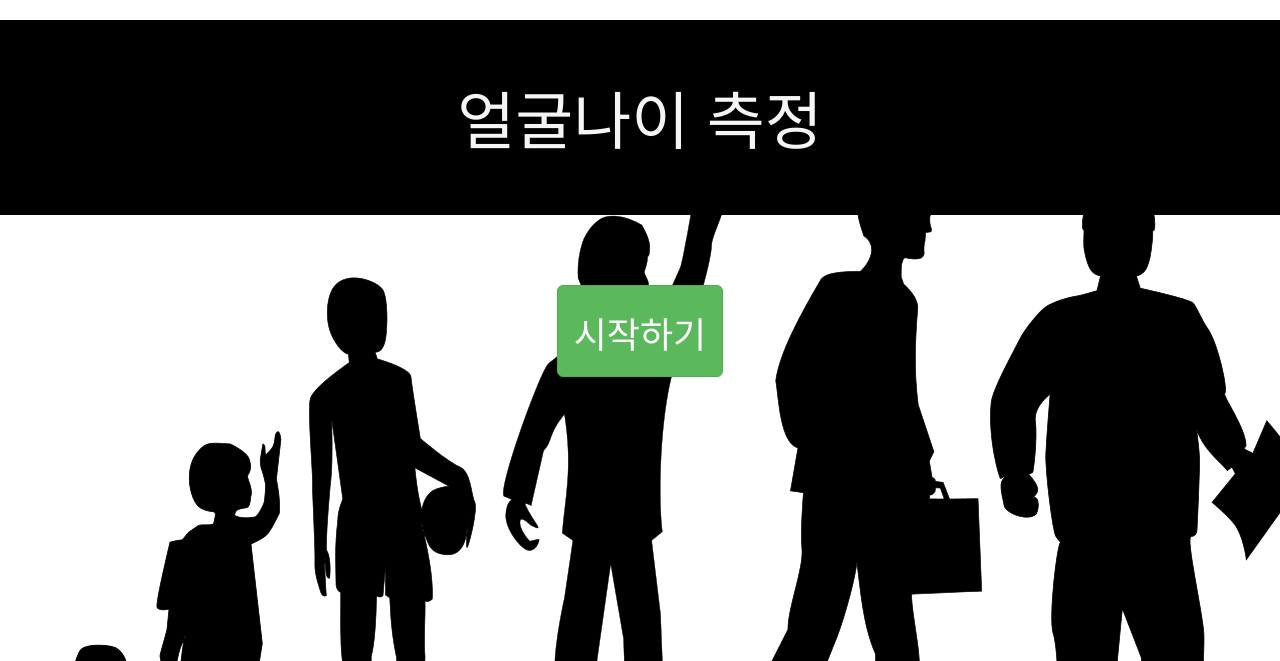
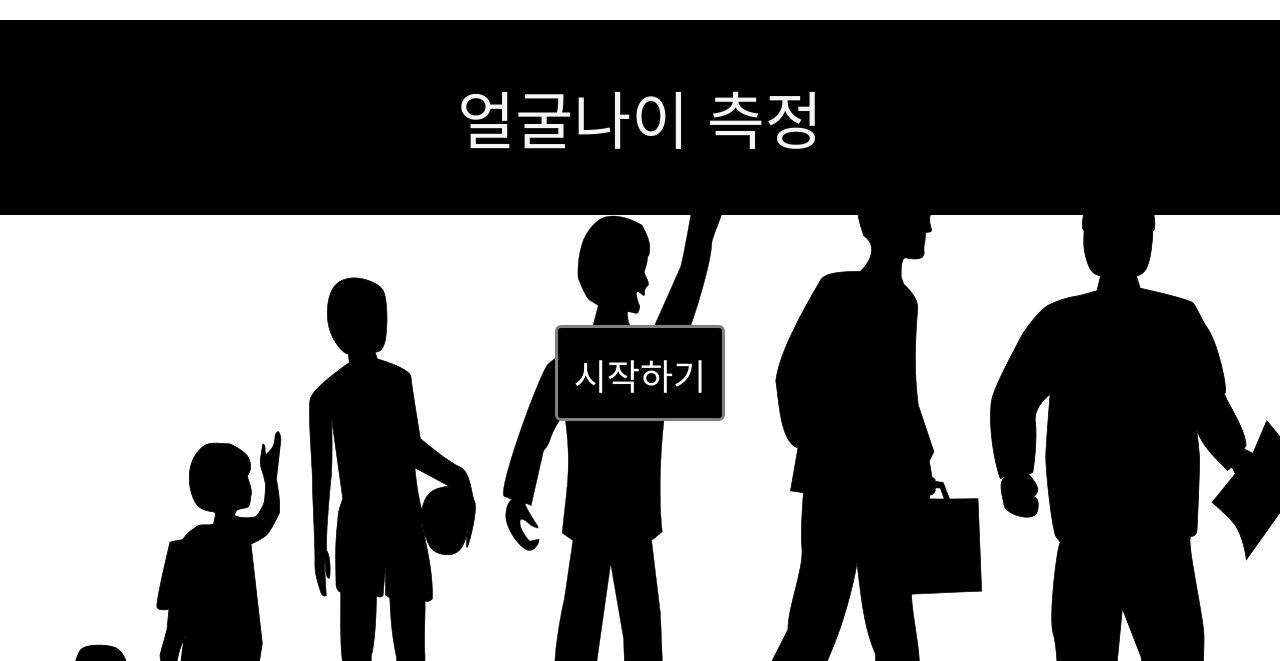
Before and after one commit to GnuVill-HUFS/-Face_Age_Battle, a Django app: page /home/ in a window 1280 px wide. Shown: the top 661 px of the page. Run offline with Django 3.2, Linux system fonts and the light colour scheme; some libraries are stand-ins or nearby versions.

Commit message:
버튼 디자인 수정

```diff
--- a/face_battle/templates/main.html
+++ b/face_battle/templates/main.html
@@ -17,9 +17,9 @@
     <div class="jumbotron" role="main" align="center" style="background-color:black; color:whitesmoke">
         <h1>얼굴나이 측정</h1>
     </div>
-    <br><br>
+    <br><br><br><br>
     <div align="center">
-        <a href='../mode_select' class="btn btn-lg btn-success">
+        <a href='../mode_select' class="btn btn-lg btn-success" style="background-color: black; border:3px solid grey ">
         <h1>시작하기</h1>
     </a>
     </div>
```
